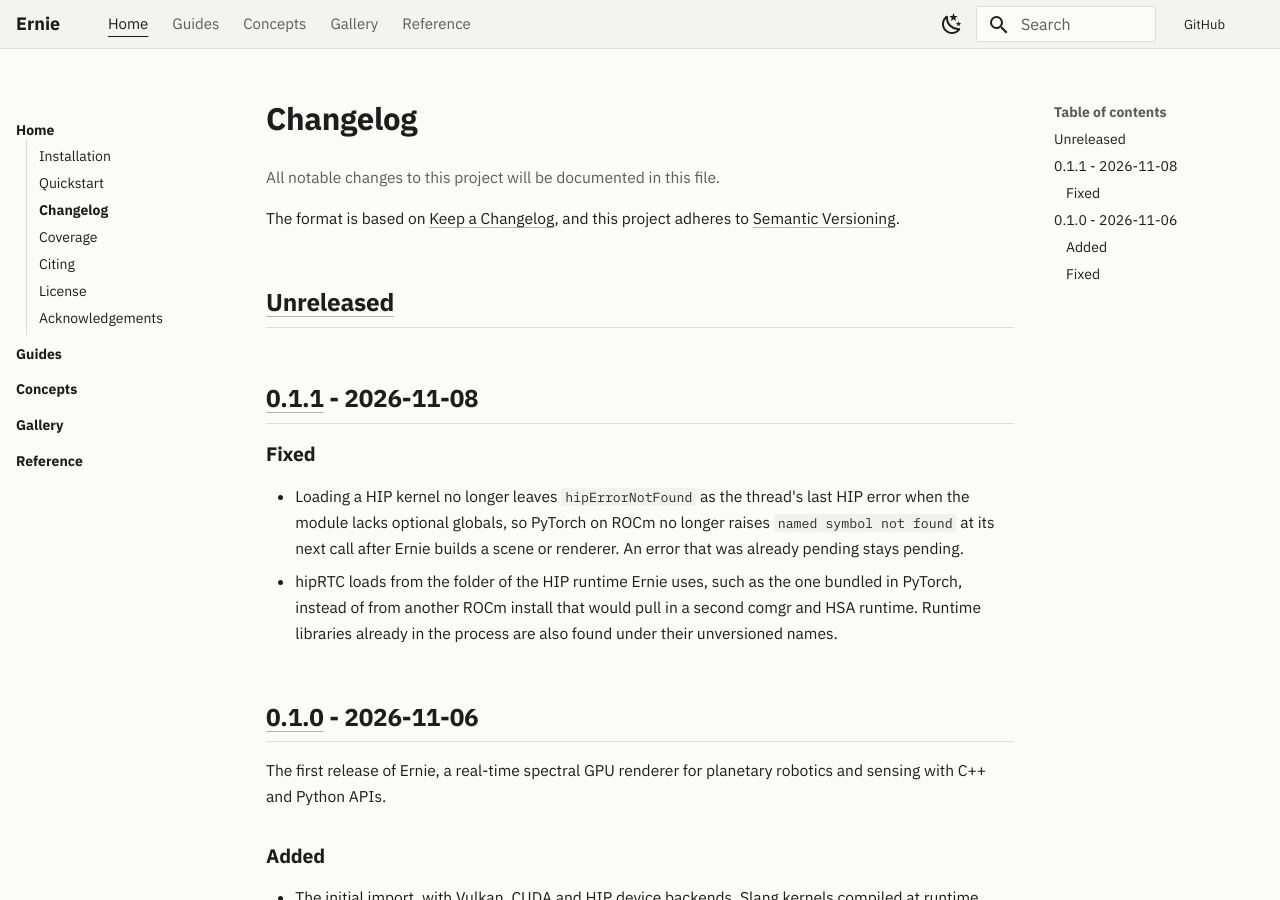
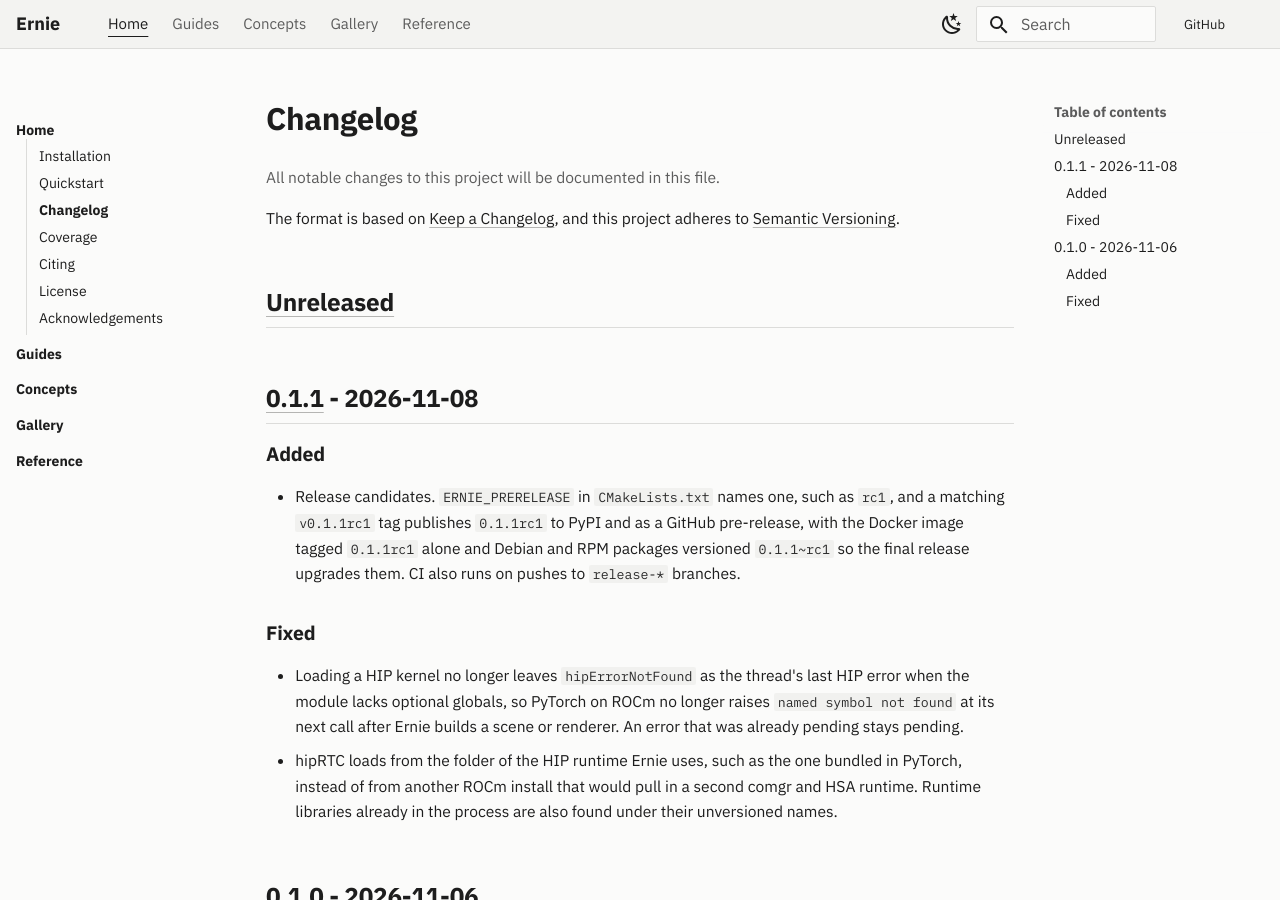
Before and after one commit to alexmaietta/ernie, an MkDocs documentation site: the page built from docs/_src/changelog.md, in a window 1280 px wide and 900 px high. Built offline with MkDocs 1.6.1 and Material for MkDocs 9.7.7, drawn with Linux system fonts in a browser that asks for light colours; comment, search, counter and statistics services are not loaded.

Commit message:
Publish release candidates as pre-releases and run CI on release branches
(cherry picked from commit b697ceefe9bbd4cd62f81dbeb08c2ac5fcb52551)

```diff
--- a/CHANGELOG.md
+++ b/CHANGELOG.md
@@ -8,6 +8,10 @@
 ## [Unreleased]
 
 ## [0.1.1] - 2026-11-08
+
+### Added
+
+- Release candidates. `ERNIE_PRERELEASE` in `CMakeLists.txt` names one, such as `rc1`, and a matching `v0.1.1rc1` tag publishes `0.1.1rc1` to PyPI and as a GitHub pre-release, with the Docker image tagged `0.1.1rc1` alone and Debian and RPM packages versioned `0.1.1~rc1` so the final release upgrades them. CI also runs on pushes to `release-*` branches.
 
 ### Fixed
 
--- a/CMakeLists.txt
+++ b/CMakeLists.txt
@@ -14,6 +14,7 @@
         C
         CXX
 )
+set(ERNIE_PRERELEASE "")
 
 option(ERNIE_BUILD_TESTS "Build Ernie's tests" OFF)
 option(ERNIE_BUILD_BENCHMARKS "Build Ernie's benchmarks" OFF)
--- a/pyproject.toml
+++ b/pyproject.toml
@@ -38,7 +38,8 @@
 [tool.scikit-build.metadata.version]
 provider = "scikit_build_core.metadata.regex"
 input = "CMakeLists.txt"
-regex = '''project\(\s*Ernie\s+VERSION\s+(?P<value>[0-9]+\.[0-9]+\.[0-9]+)'''
+regex = '''(?s)project\(\s*Ernie\s+VERSION\s+(?P<value>[0-9]+\.[0-9]+\.[0-9]+).*?set\(ERNIE_PRERELEASE\s+"(?P<prerelease>(?:(?:a|b|rc)[0-9]+)?)"\)'''
+result = "{value}{prerelease}"
 
 [tool.scikit-build.cmake.define]
 ERNIE_BUILD_PYTHON = "ON"
```
Also changed, not shown: docs/_src/installation.md (+1 -1 lines), 5 other files.
